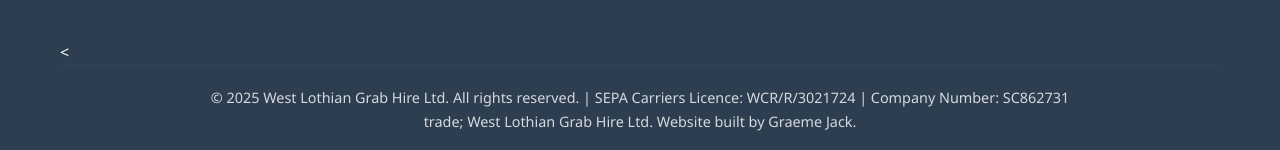
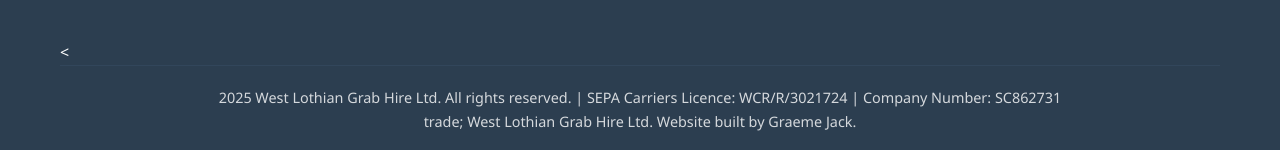
Before and after one commit to WLgrabhire/west-lothian-grab-hire, a website: page index.html in a window 1280 px wide. Shown: the part 1602-1752 px from the top of the page. Drawn offline with Linux system fonts and the light colour scheme.

Commit message:
Fix footer copyright text formatting

```diff
--- a/index.html
+++ b/index.html
@@ -677,7 +677,7 @@
             </div>
 
             <</p><div class="footer-bottom"
-  <p>&copy; 2025 West Lothian Grab Hire Ltd. All rights reserved. | SEPA Carriers Licence: WCR/R/3021724 | Company Number: SC862731</p>trade; West Lothian Grab Hire Ltd. Website built by Graeme Jack.</p>
+  <p>2025 West Lothian Grab Hire Ltd. All rights reserved. | SEPA Carriers Licence: WCR/R/3021724 | Company Number: SC862731</p>trade; West Lothian Grab Hire Ltd. Website built by Graeme Jack.</p>
 </div>
             </div>
         </div>
```
